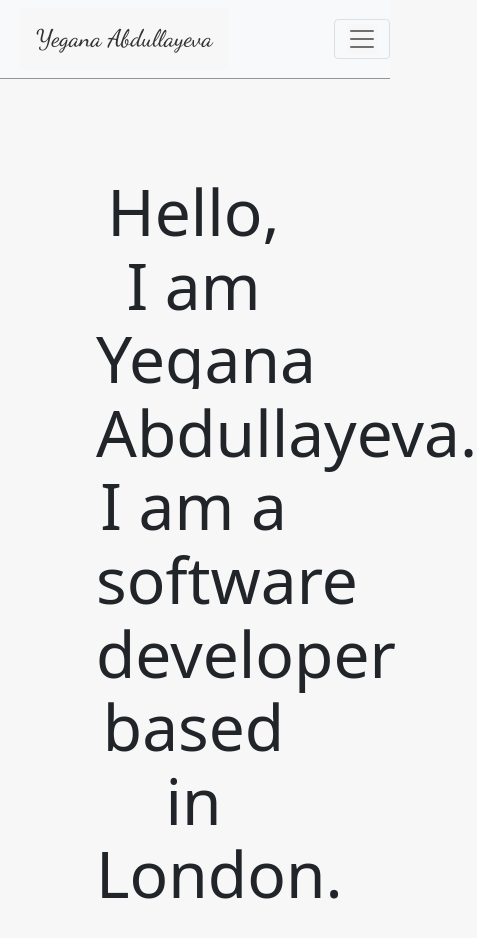
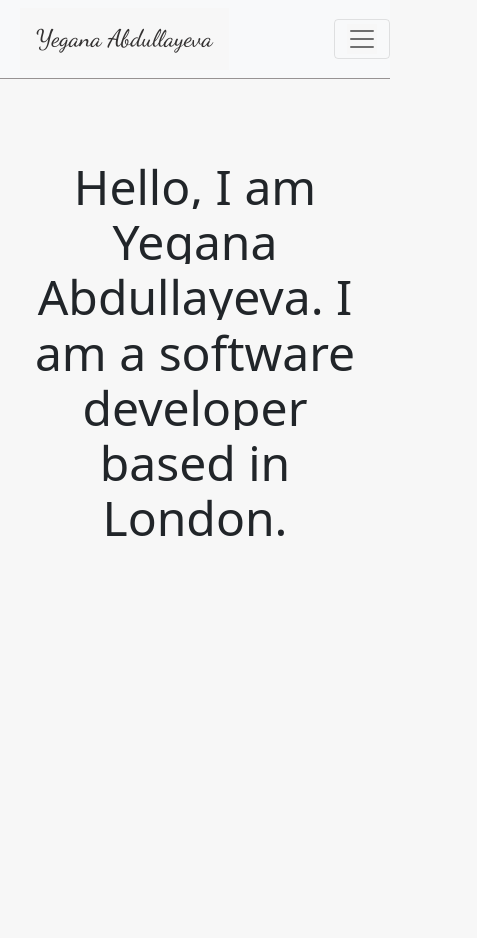
Before and after one commit to YeganaAbd/portfolio, a Next.js app: page / in a window 390 px wide. Shown: the top 938 px of the page, 477 px wide, since content can reach past the window. After the commit the page ends 844 px from the top, so only its background shows below. Built offline with nearby package versions, Linux system fonts and the light colour scheme.

Commit message:
home responsiveness

```diff
--- a/components/NavMenu/navmenu.module.css
+++ b/components/NavMenu/navmenu.module.css
@@ -6,7 +6,7 @@
 
 .brand {
   color: rgb(51, 49, 49);
-  font-size: 40px;
+  font-size: 44px;
   font-family: "Dancing Script", cursive;
 }
 .brand:hover {
--- a/styles/Home.module.css
+++ b/styles/Home.module.css
@@ -115,10 +115,18 @@
   text-align: center;
   width: 50%;
   margin: 6rem;
+  font-size: 4rem;
 }
-@media (max-width: 600px) {
+@media (max-width: 1000px) {
   .grid {
     width: 100%;
     flex-direction: column;
   }
+  .title {
+    font-size: 3rem;
+    text-align: center;
+    margin: auto;
+    margin-top: 5rem;
+    width: 95%;
+  }
 }
```
